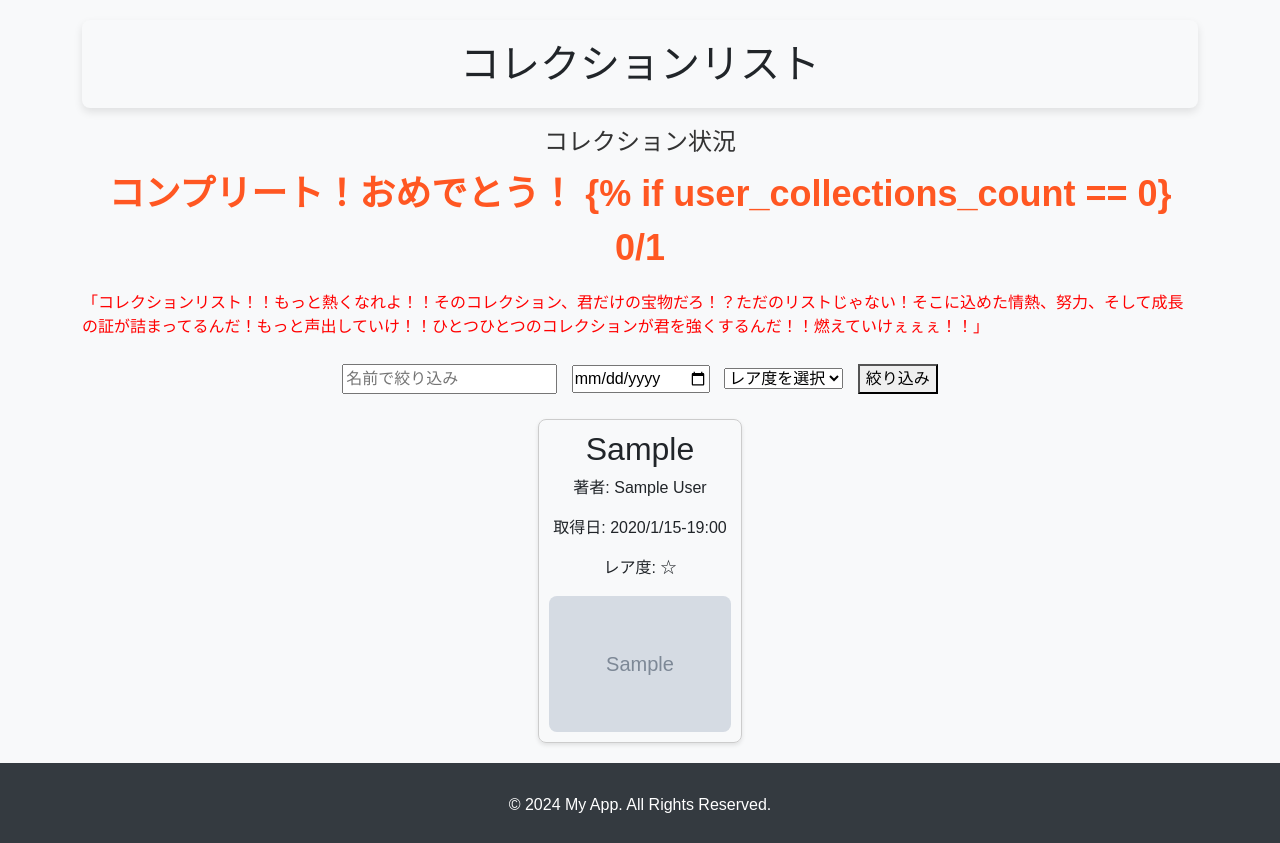
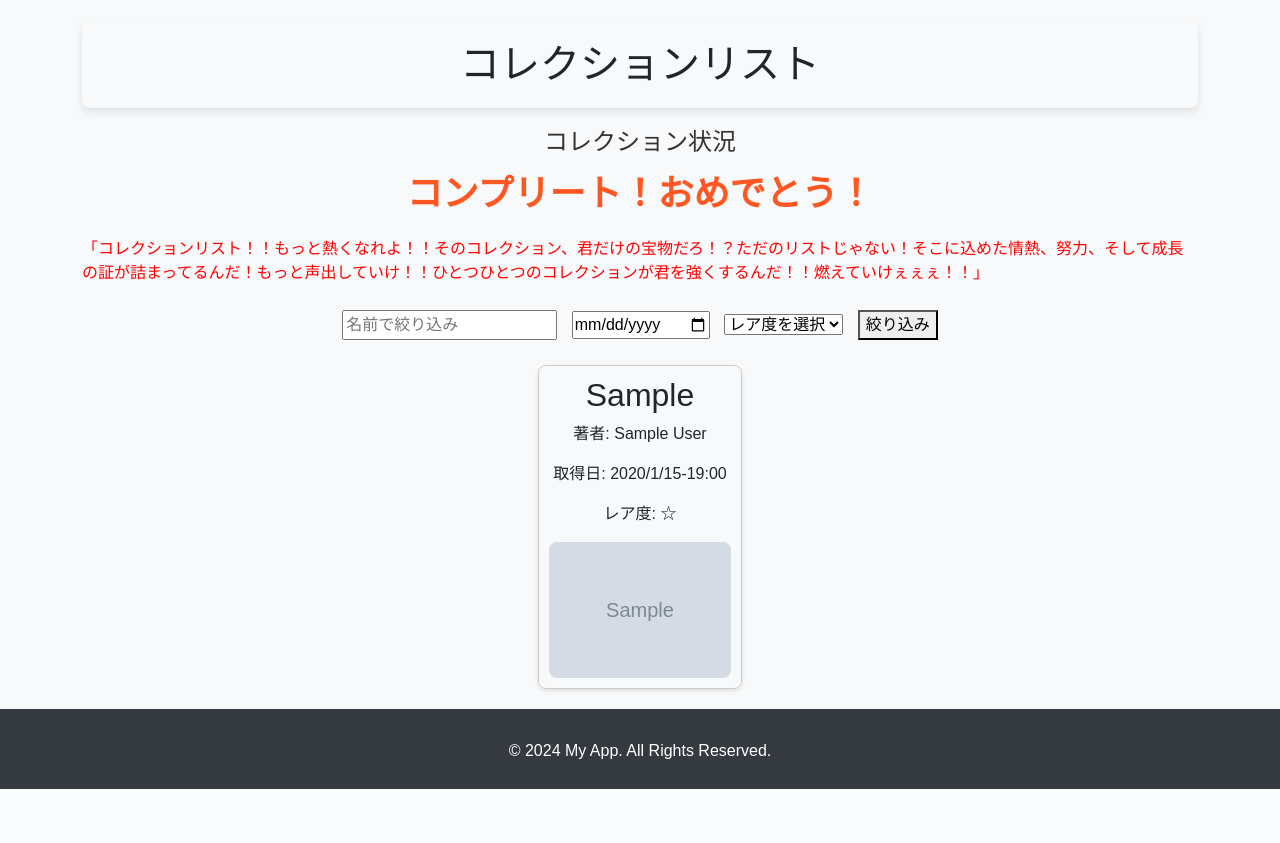
Before and after one commit to OkaTakaaki/hackz, a Django app: page /collections in a window 1280 px wide. Shown: the part 74-917 px from the top of the page. After the commit the page ends 863 px from the top, so only its background shows below. Run offline with Django 4.2, Linux system fonts and the light colour scheme; a user stored in the database is signed in; tables that the repository leaves empty hold one stand-in row (values such as "Sample post"); grey boxes marked "Sample" are stand-in pictures.

Commit message:
collectionの修正

```diff
--- a/app/templates/app/collection_list.html
+++ b/app/templates/app/collection_list.html
@@ -10,8 +10,8 @@
         {% if user_collections_count == total_aphorisms %}
             コンプリート！おめでとう！
 
-        {% if user_collections_count == 0}
-            0/{{ total_aphorisms}}
+        {% elif user_collections_count == 0 %}
+            0/{{ total_aphorisms }}
 
         {% else %}
             {{ user_collections_count }}/{{ total_aphorisms }}
```
Also changed, not shown: db.sqlite3.
